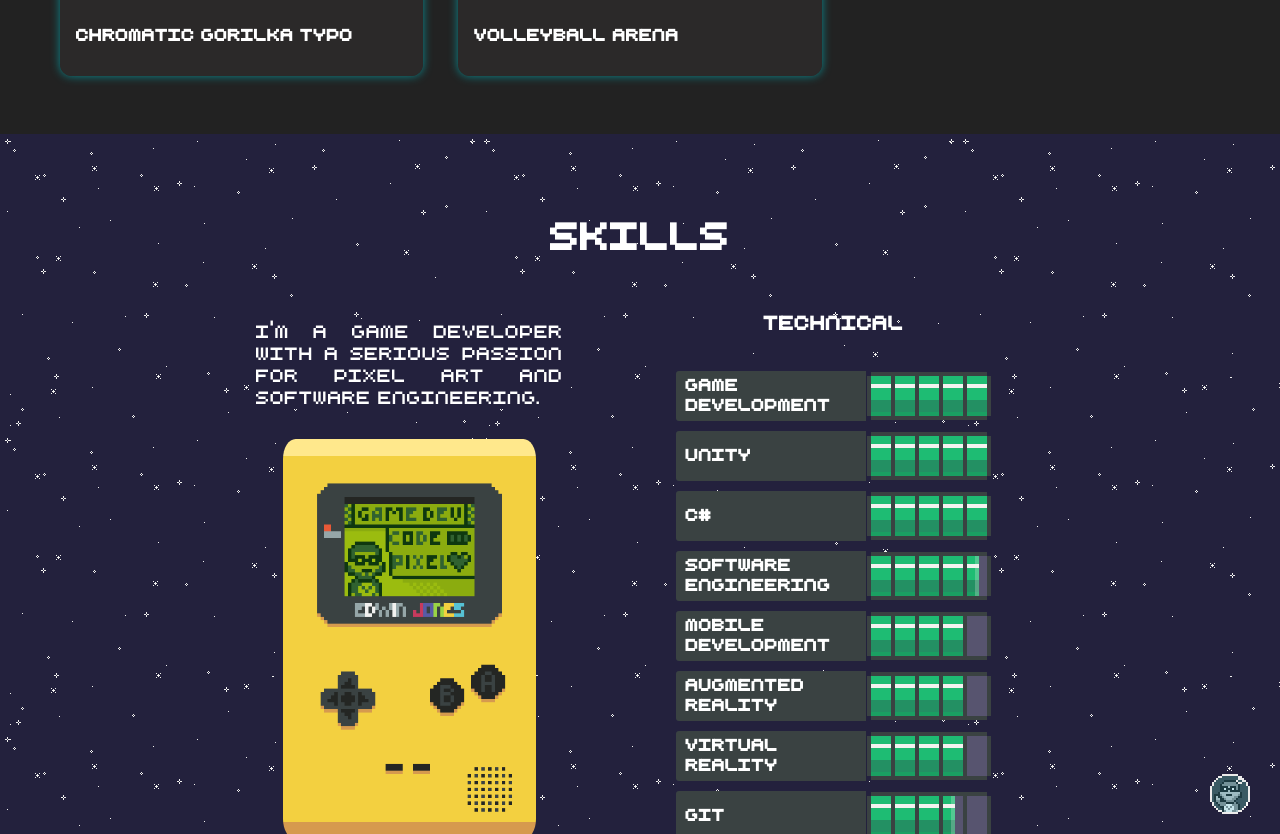
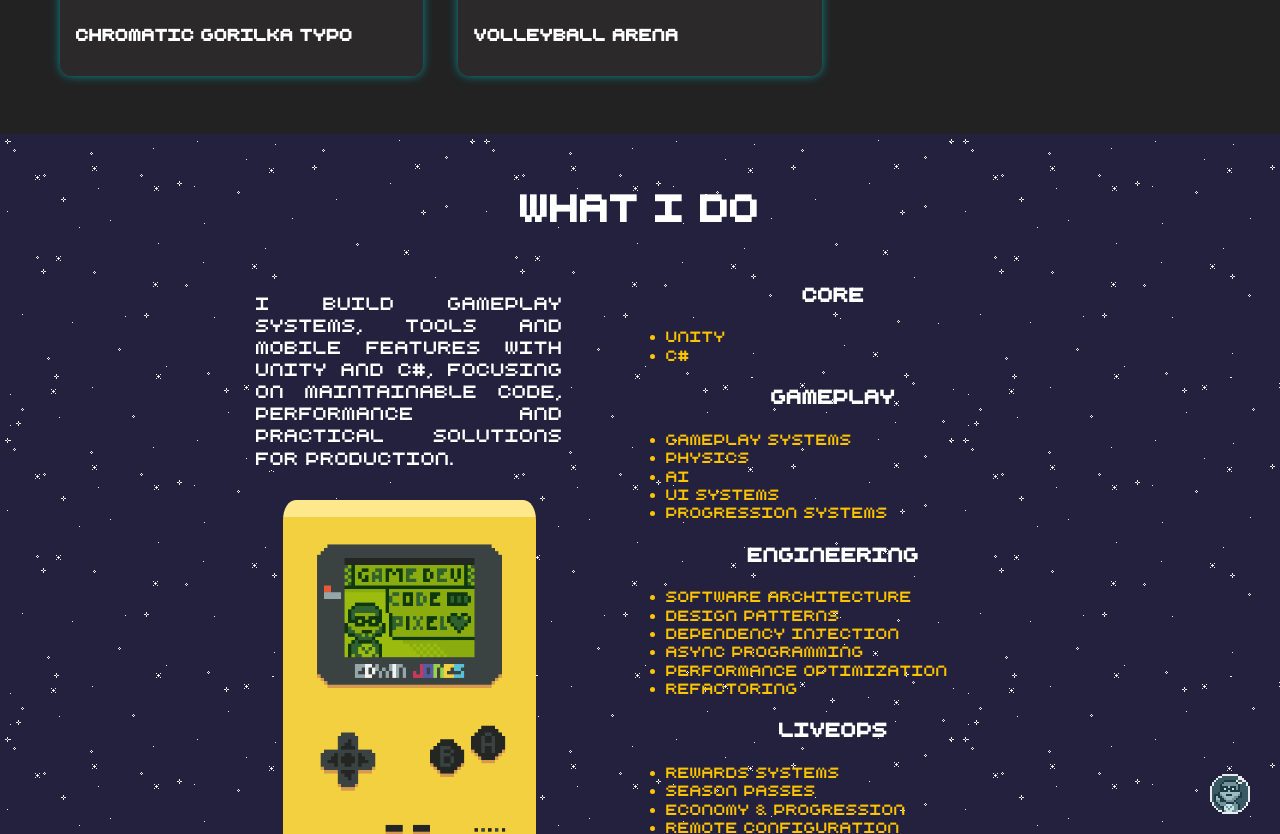
Before and after one commit to edwingamedev/edwingamedev.github.io, a Jekyll site: the page built from index.html, in a window 1280 px wide and 900 px high, scrolled down 1653 px, cut to the strip 66-900 px from the top of the window. Built offline with Jekyll 4.4.1, drawn with Linux system fonts in a browser that asks for light colours; nearby versions of some CDN libraries; some of the changed text lies outside the part shown.

Commit message:
feat: restructure skills into expertise categories

```diff
--- a/_data/skills.yml
+++ b/_data/skills.yml
@@ -1,23 +1,47 @@
+- category: Gameplay
+  items:
+    - Gameplay Systems
+    - Physics
+    - AI
+    - UI Systems
+    - Progression Systems
 
-- name: Game development
-  level: 10
-- name: Unity
-  level: 10
-- name: C#
-  level: 10
-- name: Software engineering
-  level: 9
-- name: Mobile development
-  level: 8
-- name: Augmented reality
-  level: 8
-- name: Virtual reality
-  level: 8
-- name: Git
-  level: 7
-- name: Pixel art
-  level: 7
-- name: Lua
-  level: 6
-- name: HTML + CSS
-  level: 6
+- category: Engineering
+  items:
+    - Software Architecture
+    - Design Patterns
+    - Dependency Injection
+    - Async Programming
+    - Performance Optimization
+    - Refactoring
+
+- category: LiveOps
+  items:
+    - Rewards Systems
+    - Season Passes
+    - Economy & Progression
+    - Remote Configuration
+    - Live Feature Development
+
+- category: Tools
+  items:
+    - Unity Editor Tools
+    - Build Pipelines
+    - CI/CD
+    - Git
+    - Internal Development Tools
+
+- category: SDK & Integration
+  items:
+    - SDK Integration
+    - REST APIs
+    - Backend Integration
+    - Analytics & Telemetry
+    - Native Android / iOS Integration
+
+- category: Platforms
+  items:
+    - Android
+    - iOS
+    - PC
+    - WebGL
--- a/_includes/head.html
+++ b/_includes/head.html
@@ -103,7 +103,6 @@
     <link rel="stylesheet" href="/assets/css/navigation-bar.css">
     <link rel="stylesheet" href="/assets/css/main.css">
     <link rel="stylesheet" href="/assets/css/normalize.css">
-    <link rel="stylesheet" href="/assets/css/progress.css">
     <link rel="stylesheet" href="/assets/css/card.css">
     <link rel="stylesheet" href="/assets/css/project_miniature.css">
 
--- a/_includes/skills.html
+++ b/_includes/skills.html
@@ -2,13 +2,13 @@
     <section class="section skills" id="skills">
         <div>
             <h2 class="section-heading" id="skills-text">
-                Skills
+                What I Do
             </h2>
 
             <div class="skills-grid">
                 <div class="what-i-do">
                     <p class="paragraph-text justify-text space-bg-color">
-                        I'm a game developer with a serious passion for pixel art and software engineering.
+                        I build gameplay systems, tools and mobile features with Unity and C#, focusing on maintainable code, performance and practical solutions for production.
                     </p>
 
                     <div class="profile-pic-div animated">
@@ -22,31 +22,36 @@
                 </div>
 
                 <div class="technical-skills">
-                    <h3 class="center-align skills-subsection">
-                        Technical
-                    </h3>
+                    <section class="skills-group skills-core">
+                        <h3 class="center-align skills-subsection">
+                            Core
+                        </h3>
 
-                    <div class="progress-bars">
-                        {% for skill in site.data.skills %}
-                            <div
-                                class="progressbar"
-                                role="progressbar"
-                                aria-label="{{ skill.name }}"
-                                aria-valuemin="0"
-                                aria-valuemax="10"
-                                aria-valuenow="{{ skill.level }}"
-                            >
-                                <div class="progressbar-title">
-                                    <span>{{ skill.name }}</span>
-                                </div>
+                        <ul class="skills-list">
+                            <li class="paragraph-text-normal">
+                                Unity
+                            </li>
+                            <li class="paragraph-text-normal">
+                                C#
+                            </li>
+                        </ul>
+                    </section>
 
-                                <div
-                                    class="progressbar-bar progressbar-bar-{{ skill.level }}"
-                                    aria-hidden="true"
-                                ></div>
-                            </div>
-                        {% endfor %}
-                    </div>
+                    {% for group in site.data.skills %}
+                        <section class="skills-group">
+                            <h3 class="center-align skills-subsection">
+                                {{ group.category }}
+                            </h3>
+
+                            <ul class="skills-list">
+                                {% for item in group.items %}
+                                    <li class="paragraph-text-normal">
+                                        {{ item }}
+                                    </li>
+                                {% endfor %}
+                            </ul>
+                        </section>
+                    {% endfor %}
                 </div>
             </div>
         </div>
--- a/assets/css/progress.css
+++ /dev/null
@@ -1,158 +0,0 @@
-.progressbar {
-    display: inline-flex;
-
-    height: 50px;
-    width: auto;
-    padding: 5px 0px;
-
-    font-family: inherit;
-
-    border-radius: 3px;
-    -moz-border-radius: 3px;
-    -webkit-border-radius: 3px;
-    -webkit-transition: 0.4s linear;
-    -moz-transition: 0.4s linear;
-    -ms-transition: 0.4s linear;
-    -o-transition: 0.4s linear;
-    transition: 0.4s linear;
-
-    -webkit-transition-property: width, background-color;
-    -moz-transition-property: width, background-color;
-    -ms-transition-property: width, background-color;
-    -o-transition-property: width, background-color;
-    transition-property: width, background-color;
-}
-
-.progressbar-title {
-    display: inline-flex;
-    position: relative;
-    width: 190px;
-
-    background: var(--progress-title-background-color);
-
-    font-weight: bold;
-    font-size: 1.1rem;
-
-    color: var(--progress-title-color);
-    -webkit-border-top-left-radius: 3px;
-    -webkit-border-bottom-left-radius: 4px;
-    -moz-border-radius-topleft: 3px;
-    -moz-border-radius-bottomleft: 3px;
-    border-top-left-radius: 3px;
-    border-bottom-left-radius: 3px;
-}
-
-.progressbar-title span {
-    display: inline-flex;
-    align-items: center;
-
-    padding: 10px;
-
-    -webkit-border-top-left-radius: 3px;
-    -webkit-border-bottom-left-radius: 3px;
-    -moz-border-radius-topleft: 3px;
-    -moz-border-radius-bottomleft: 3px;
-    border-top-left-radius: 3px;
-    border-bottom-left-radius: 3px;
-}
-
-.progressbar-bar {
-    position: relative;
-
-    width: var(--progressbar-width);
-    height: var(--progressbar-height);
-
-    background: url(../images/progressBar.png);
-    background-position: center;
-    background-size: 100% cover;
-    background-repeat: no-repeat;
-
-    animation: progress-idle 0s forwards,
-        progress-fill var(--progressbar-duration) var(--progressbar-delay) steps(var(--progressbar-fill-frames)) forwards;
-}
-
-.progressbar-bar-10 {
-    animation: progress-idle 0s forwards,
-        progress-fill var(--progressbar-duration) var(--progressbar-delay) steps(var(--progressbar-fill-frames)) forwards,
-        progress-highlight var(--progressbar-duration) var(--progressbar-highlight-delay) steps(var(--progressbar-highlight-frames)) forwards,
-        progress-end var(--progressbar-duration) var(--progressbar-end-delay) steps(var(--progressbar-highlight-frames)) forwards;
-}
-
-.progressbar-bar-9 {
-    --progressbar-fill-frames: 9;
-    --progressbar-fill-end: calc(-1 * var(--progressbar-width) * var(--progressbar-fill-frames));
-}
-
-.progressbar-bar-8 {
-    --progressbar-fill-frames: 8;
-    --progressbar-fill-end: calc(-1 * var(--progressbar-width) * var(--progressbar-fill-frames));
-}
-
-.progressbar-bar-7 {
-    --progressbar-fill-frames: 7;
-    --progressbar-fill-end: calc(-1 * var(--progressbar-width) * var(--progressbar-fill-frames));
-}
-
-.progressbar-bar-6 {
-    --progressbar-fill-frames: 6;
-    --progressbar-fill-end: calc(-1 * var(--progressbar-width) * var(--progressbar-fill-frames));
-}
-
-:root {
-    --progressbar-full-width: 1890px;
-    --progressbar-height: 50px;
-    --progressbar-width: calc(var(--progressbar-full-width) / 15);
-
-    --progressbar-duration: calc(0.05s * var(--progressbar-fill-frames));
-
-    --progressbar-delay: 1s;
-    --progressbar-highlight-delay: calc(var(--progressbar-delay) + var(--progressbar-duration) + .5s);
-    --progressbar-end-delay: calc(0.15s + calc(var(--progressbar-highlight-delay) + var(--progressbar-duration)));
-
-    --progressbar-fill-frames: 10;
-    --progressbar-fill-end: calc(-1 * var(--progressbar-width) * var(--progressbar-fill-frames));
-
-    --progressbar-highlight-frames: 4;
-    --progressbar-highlight-start: calc(-1 * var(--progressbar-width) * 10);
-    --progressbar-highlight-end: calc(-1 * var(--progressbar-width) * 14);
-}
-
-@keyframes progress-idle {
-    0% {
-        background-position: 0;
-    }
-
-    100% {
-        background-position: 0;
-    }
-}
-
-@keyframes progress-end {
-    0% {
-        background-position: var(--progressbar-highlight-start);
-    }
-
-    100% {
-        background-position: var(--progressbar-highlight-start);
-    }
-}
-
-@keyframes progress-fill {
-    0% {
-        background-position: 0px;
-    }
-
-    100% {
-        background-position: var(--progressbar-fill-end);
-    }
-}
-
-@keyframes progress-highlight {
-    0% {
-        background-position: var(--progressbar-highlight-start);
-    }
-
-    100% {
-        background-position: var(--progressbar-highlight-end);
-    }
-}
```
Also changed, not shown: assets/images/progressBar.png (deleted), 2 other files.
